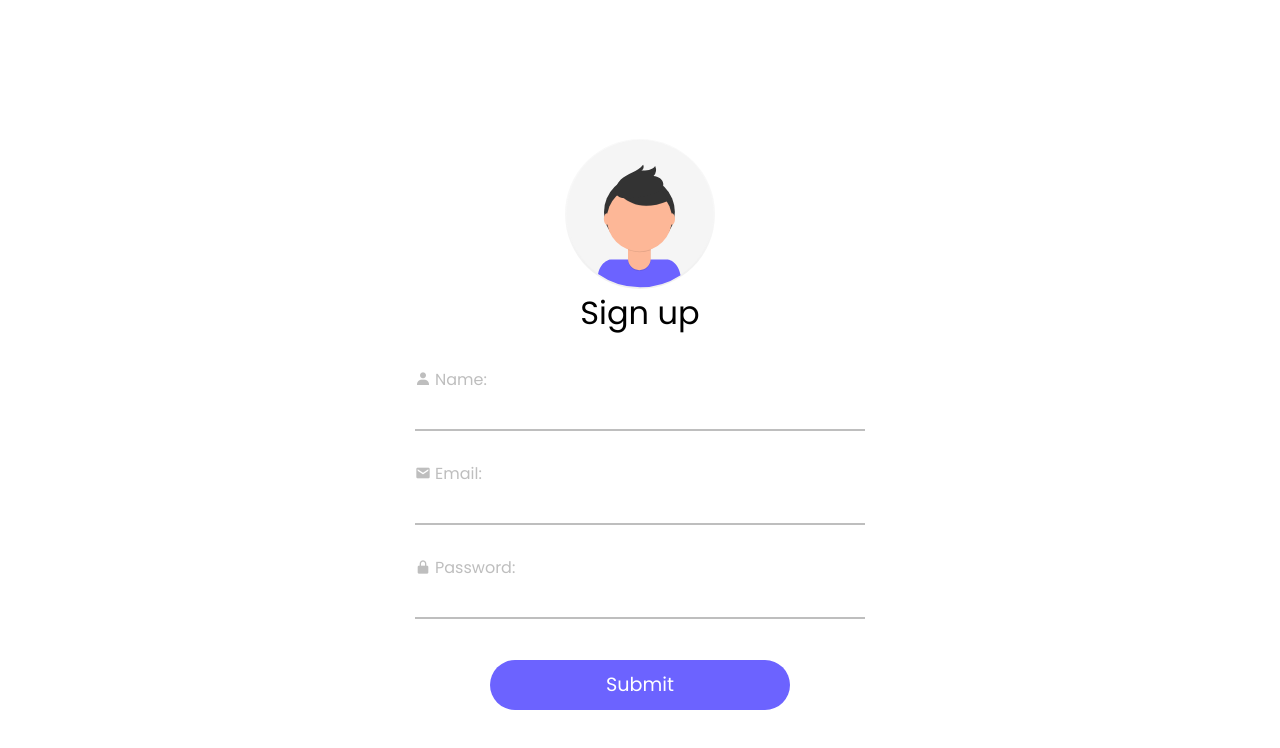
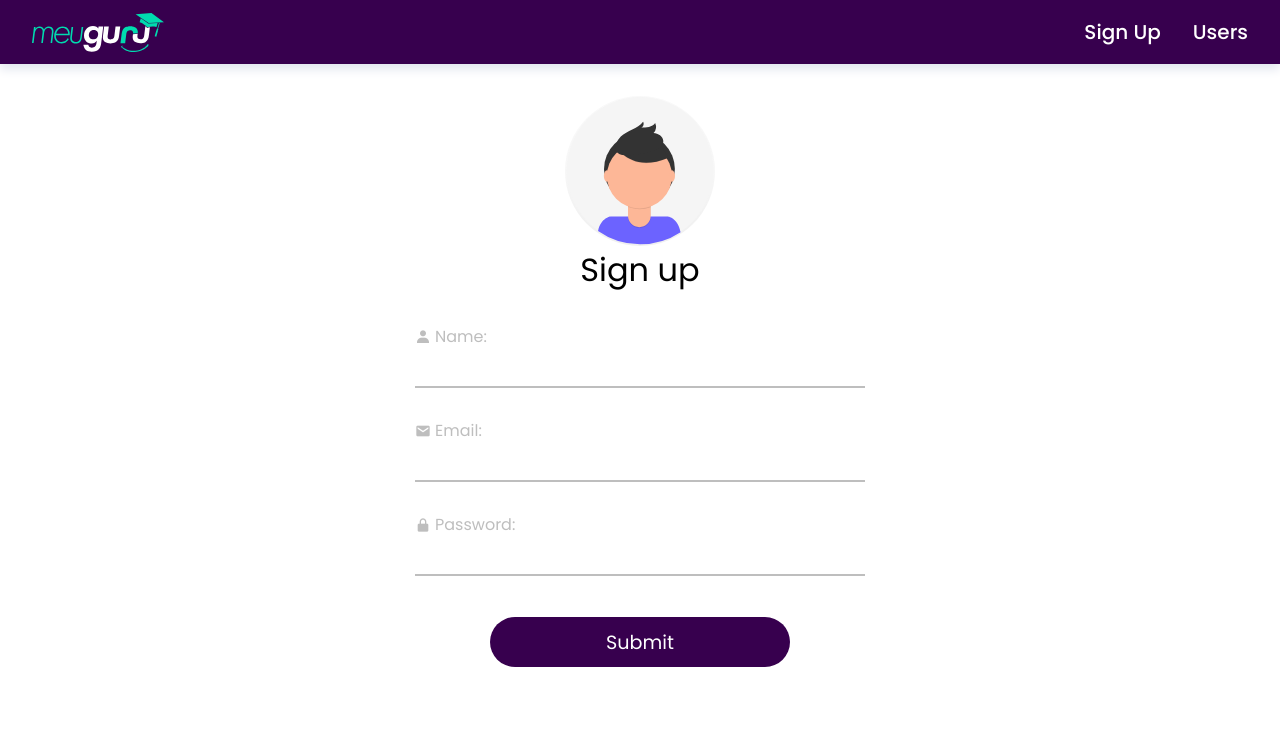
Before and after one commit to lramos33/challenge-meuguru, a React (Vite) app in the folder app/frontend/: page /signup in a window 1280 px wide. Shown: the top 748 px of the page. Built offline with nearby package versions, Linux system fonts and the light colour scheme.

Commit message:
:sparkles: frontend: add Header && improve some styles

```diff
--- a/app/frontend/public/styles/index.css
+++ b/app/frontend/public/styles/index.css
@@ -1,4 +1,10 @@
 @import url("https://fonts.googleapis.com/css2?family=Poppins:wght@400;500;600&display=swap");
+
+:root {
+  --main-color: #37004e;
+  --second-color-dark-background: #00f2b1;
+  --second-color-light-background: #00cd98;
+}
 
 /*=============== BASE ===============*/
 
@@ -20,7 +26,7 @@ button {
 /*=============== REUSABLE ===============*/
 
 .page_content {
-  padding: 2rem 0;
+  padding: 4rem 0 2rem 0;
 }
 
 .avatar__img {
@@ -36,10 +42,8 @@ button {
   column-gap: 7rem;
   display: flex;
   flex-direction: column;
-  min-height: 100vh;
   justify-content: center;
-  padding: 0 2rem;
-  width: 100vw;
+  padding: 2rem;
 }
 
 .signup__title {
@@ -60,7 +64,7 @@ button {
 }
 
 .signup__submit_btn {
-  background-color: #6C63FF;
+  background-color: var(--main-color);
   border: none;
   border-radius: 25px;
   color: #fff;
@@ -78,10 +82,8 @@ button {
   column-gap: 7rem;
   display: flex;
   flex-direction: column;
-  height: 100vh;
-  justify-content: center;
-  padding: 0 2rem;
-  width: 100vw;
+  justify-content:center;
+  padding: 2rem;
 }
 
 .edituser__title {
@@ -102,9 +104,9 @@ button {
 
 .edituser__cancel_btn {
   background-color: #fff;
-  border: solid 2px #6C63FF;
+  border: solid 2px var(--main-color);
   border-radius: 25px;
-  color: #6C63FF;
+  color: var(--main-color);
   font-size: 1.2rem;
   height: 50px;
   margin: 1rem 0;
@@ -113,7 +115,7 @@ button {
 }
 
 .edituser__submit_btn {
-  background-color: #6C63FF;
+  background-color: var(--main-color);
   border: none;
   border-radius: 25px;
   color: #fff;
@@ -132,8 +134,7 @@ button {
   display: flex;
   flex-direction: column;
   justify-content: center;
-  padding: 0 2rem;
-  width: 100vw;
+  margin: 2rem 0 0;
 }
 
 .users__title {
@@ -257,8 +258,18 @@ tr:nth-child(even) {
   font-size: 1.5rem;
 }
 
+.table__edit_icon:hover {
+  color: var(--second-color-light-background);
+  cursor: pointer;
+}
+
 .table__delete_icon {
   font-size: 1.5rem;
+}
+
+.table__delete_icon:hover {
+  color: var(--second-color-light-background);
+  cursor: pointer;
 }
 
 /*=============== TABLE BUTTONS COMPONENT ===============*/
@@ -275,7 +286,7 @@ tr:nth-child(even) {
 }
 
 .tablebtns__previous {
-  background-color: #6C63FF;
+  background-color: var(--main-color);
   border: none;
   border-radius: 20px;
   color: #fff;
@@ -285,7 +296,7 @@ tr:nth-child(even) {
 }
 
 .tablebtns__previous:disabled {
-  background-color: #cfcdfc;
+  background-color: #bebebe;
   border: none;
   border-radius: 20px;
   color: #fff;
@@ -297,7 +308,7 @@ tr:nth-child(even) {
 }
 
 .tablebtns__next {
-  background-color: #6C63FF;
+  background-color: var(--main-color);
   border: none;
   border-radius: 20px;
   color: #fff;
@@ -308,7 +319,7 @@ tr:nth-child(even) {
 }
 
 .tablebtns__next:disabled {
-  background-color: #cfcdfc;
+  background-color: #bebebe;
   border: none;
   border-radius: 20px;
   color: #fff;
@@ -318,3 +329,40 @@ tr:nth-child(even) {
   height: 35px;
   width: 100px;
 }
+
+/*=============== HEADER COMPONENT ===============*/
+
+.header {
+  background-color: var(--main-color);
+  box-shadow: 0 5px 10px #e1e5ee;
+  left: 0;
+  position: fixed;
+  top: 0;
+  width: 100%;
+  z-index: 10000;
+}
+
+.header__nav {
+  align-items: center;
+  display: flex;
+  height: 4rem;
+  justify-content: space-between;
+  padding: 0 2rem;
+}
+
+.header__nav_list {
+  column-gap: 2rem;
+  display: flex;
+  list-style-type: none;
+}
+
+.header__page_name {
+  color: #fff;
+  font-size: 1.25rem;
+  font-weight: 500;
+}
+
+.header__page_name:hover {
+  color: var(--second-color-dark-background);
+  cursor: pointer;
+}
--- /dev/null
+++ b/app/frontend/src/components/Header.tsx
@@ -0,0 +1,35 @@
+import React from 'react';
+import { useNavigate } from 'react-router-dom';
+
+function Header() {
+  const navigate = useNavigate();
+
+  const signup = () => {
+    navigate('/signup');
+  };
+
+  const users = () => {
+    navigate('/users');
+  };
+
+  return (
+    <header className="header">
+      <nav className="header__nav">
+        <img className="meuguru__img" src="../../public/img/meuguru_logo.svg" alt="meuguru logo" />
+
+        <div>
+          <ul className="header__nav_list">
+            <li onClick={signup}>
+              <p className="header__page_name">Sign Up</p>
+            </li>
+            <li onClick={users}>
+              <p className="header__page_name">Users</p>
+            </li>
+          </ul>
+        </div>
+      </nav>
+    </header>
+  );
+}
+
+export default Header;
--- a/app/frontend/src/pages/EditUser.tsx
+++ b/app/frontend/src/pages/EditUser.tsx
@@ -1,6 +1,7 @@
 import React, { useEffect, useState } from 'react';
 import { useParams, useNavigate } from 'react-router-dom';
 import { getUsers, updateUser } from '../services/api';
+import Header from '../components/Header';
 import UserForms from '../components/UserForms';
 
 function EditUser() {
@@ -44,6 +45,7 @@ function EditUser() {
 
   return (
     <div className="page_content">
+      <Header />
       <div className="edituser__container">
         <img className="avatar__img" src="../../public/img/avatar.svg" alt="avatar" />
         <p className="edituser__title">Edit User</p>
--- a/app/frontend/src/pages/NotFound.tsx
+++ b/app/frontend/src/pages/NotFound.tsx
@@ -1,8 +1,12 @@
 import React from 'react';
+import Header from '../components/Header';
 
 function NotFound() {
   return (
-    <p>Not Found Page</p>
+    <>
+      <Header />
+      <p>Not Found Page</p>
+    </>
   );
 }
 
--- a/app/frontend/src/pages/SignUp.tsx
+++ b/app/frontend/src/pages/SignUp.tsx
@@ -1,5 +1,6 @@
 import React, { useState } from 'react';
 import { postUser } from '../services/api';
+import Header from '../components/Header';
 import UserForms from '../components/UserForms';
 
 function SignUp() {
@@ -31,6 +32,7 @@ function SignUp() {
 
   return (
     <div className="page_content">
+      <Header />
       <div className="signup__container">
         <img className="avatar__img" src="../../public/img/avatar.svg" alt="avatar" />
         <p className="signup__title">Sign up</p>
--- a/app/frontend/src/pages/Users.tsx
+++ b/app/frontend/src/pages/Users.tsx
@@ -1,5 +1,6 @@
 import React, { useEffect, useState } from 'react';
 import { getUsers } from '../services/api';
+import Header from '../components/Header';
 import Filters from '../components/Filters';
 import UserTable from '../components/UserTable';
 import TableButtons from '../components/TableButtons';
@@ -24,6 +25,7 @@ function Users() {
 
   return (
     <div className="page_content">
+      <Header />
       <div className="users__container">
         <p className="users__title">Users</p>
         <p className="users__subtitle">Find by</p>
```
Also changed, not shown: app/frontend/public/img/meuguru_logo.svg (added).
